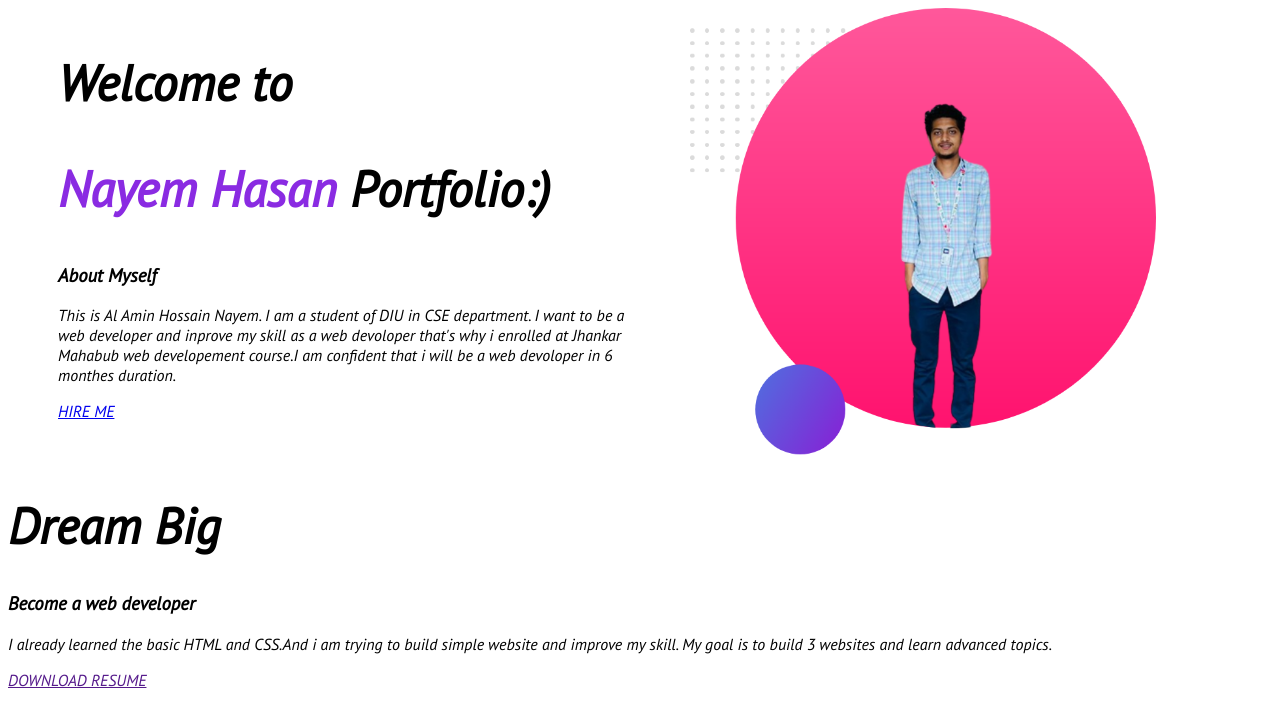
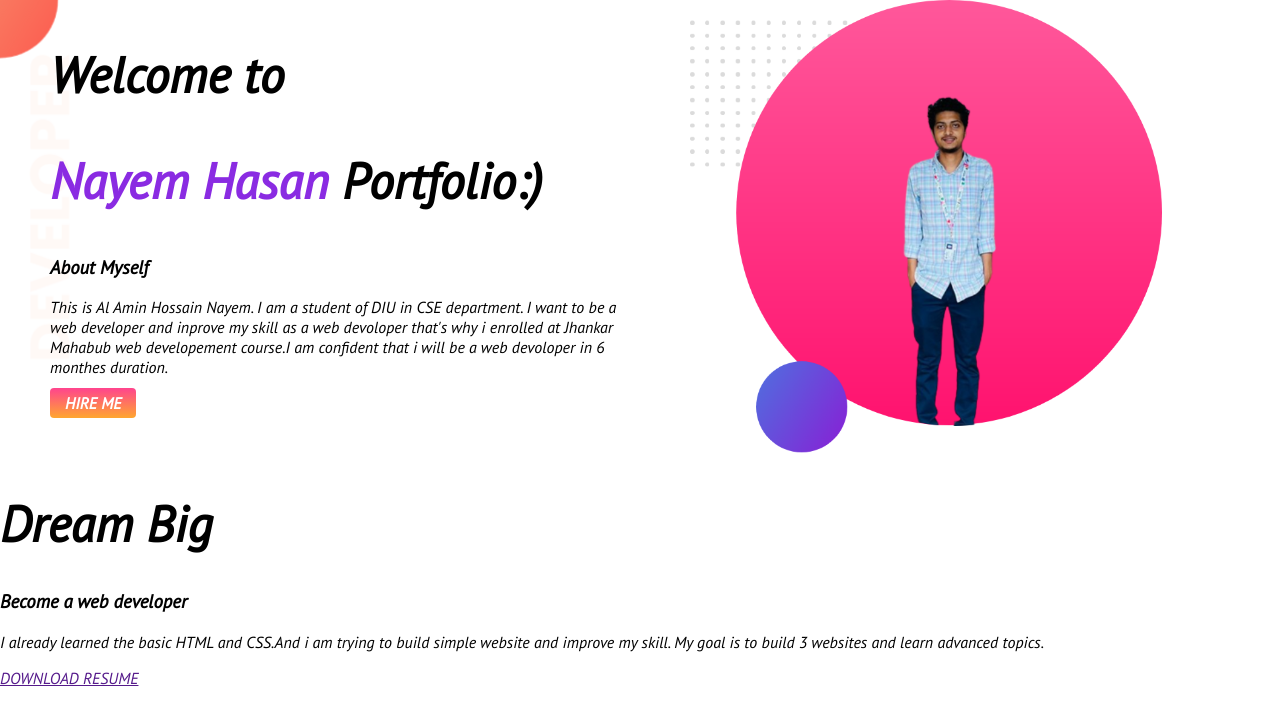
Before and after one commit to nayemhasan45/portfolio-website, a plain HTML site: page index.html in a window 1280 px wide. Drawn offline with Linux system fonts and the light colour scheme.

Commit message:
header section complete

```diff
--- a/index.html
+++ b/index.html
@@ -11,13 +11,13 @@
     <link rel="stylesheet" href="style.css">
 </head>
 <body>
-    <section>
+    <section class="banner">
         <div class="half-width">
             <h1>Welcome to</h1>
             <h1><span class="name-high">Nayem Hasan</span> Portfolio:)</h1>
             <h3>About Myself</h3>
             <p>This is Al Amin Hossain Nayem. I am a student of DIU in CSE department. I want to be a web developer and inprove my skill as a web devoloper that's why i enrolled at Jhankar Mahabub web developement course.I am confident that i will be a web devoloper in 6 monthes duration.</p>
-            <a target="_blank" href="https://www.linkedin.com/in/nayemhasan45/">HIRE ME</a>
+            <a class="link-button" target="_blank" href="https://www.linkedin.com/in/nayemhasan45/">HIRE ME</a>
         </div>
         <div class="half-width">
             <img src="images/my-pic.png" alt="amra pic">
--- a/style.css
+++ b/style.css
@@ -1,5 +1,6 @@
 body{
     font-family: 'PT Sans', sans-serif;
+    margin: 0;
 }
 h1{
     font-size: 50px;
@@ -17,3 +18,15 @@ section{
 .half-width img{
     width: 80%;
 }
+.link-button{
+    text-decoration: none;
+    background-image:linear-gradient(#ff448e,#ffa62f);
+    padding: 5px 15px 5px 15px;
+    border-radius: 4px;
+    font-weight:600;
+    color: white;
+}
+.banner{
+    background-image: url(images/top-banner.png);
+    background-repeat: no-repeat;
+}
```
